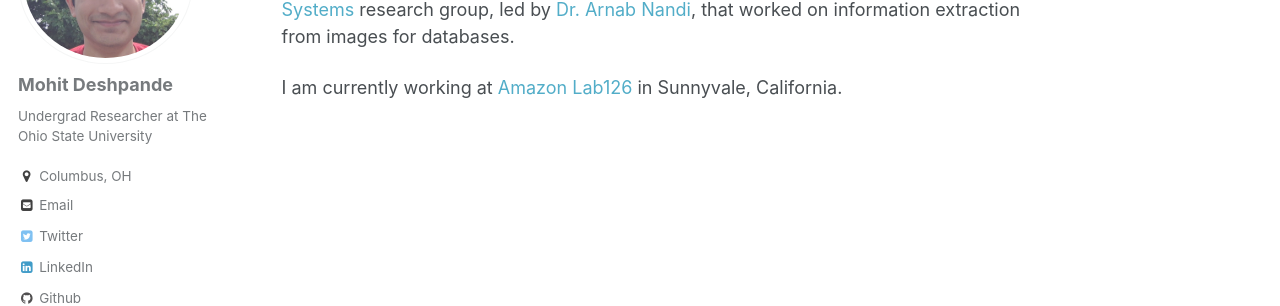
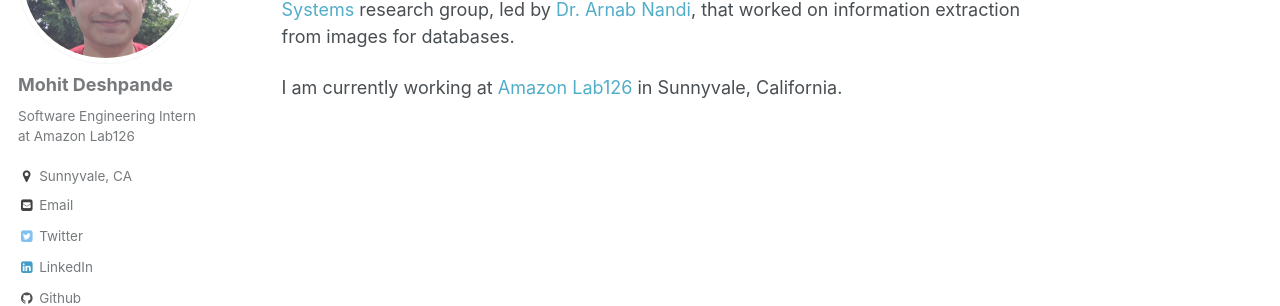
Before and after one commit to mohitd/mohitd.github.io, a Jekyll site: the page built from _pages/about.md, in a window 1280 px wide. Shown: the part 218-524 px from the top of the page. Built offline with Jekyll 4.4.1, drawn with Linux system fonts in a browser that asks for light colours.

Commit message:
Updated bio on graduation

```diff
--- a/_config.yml
+++ b/_config.yml
@@ -80,8 +80,8 @@
 author:
   name             : "Mohit Deshpande"
   avatar           : "profile.png"
-  bio              : "Undergrad Researcher at The Ohio State University"
-  location         : "Columbus, OH"
+  bio              : "Software Engineering Intern at Amazon Lab126"
+  location         : "Sunnyvale, CA"
   employer         :
   googlescholar    :
   email            : "deshpande.75@osu.edu"
```
